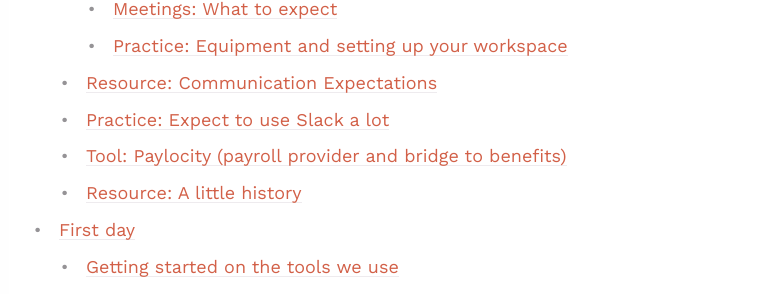
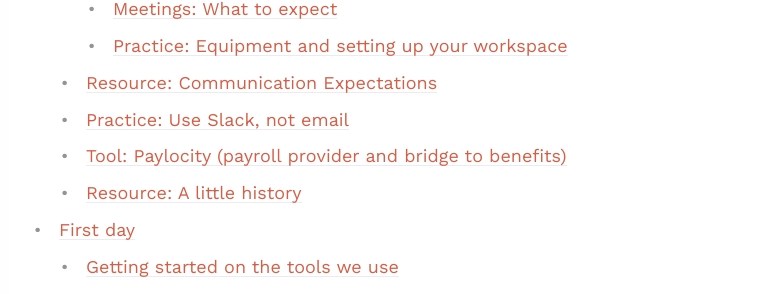
Before and after one commit to trussworks/trussels-guide, a Jekyll site: the page built from docs/trussels.md, in a window 1280 px wide. Shown: the part 1299-1593 px from the top of the page, without its empty margins (385-1158 px from the left). Built offline with Jekyll 4.4.1, drawn with Linux system fonts in a browser that asks for light colours; emoji names are drawn with the system emoji font.

Commit message:
Retitle section 'Expect to use Slack a lot' -> 'Use Slack, not email'

```diff
--- a/docs/trussels.md
+++ b/docs/trussels.md
@@ -151,7 +151,7 @@ Equipment can include:
 ## Resource: Communication Expectations
 Communication is essential.  We have a number of tools to use here at Truss, though some are far more prevalent than others.  Slack is our number one tool for internal communications — you will receive very few e-mails from other Trussels. This :lock:[doc](https://docs.google.com/document/d/1auMZSl-tUleBpJC8WjG6dtCvaEtjbbbCMnsVR7bIP8c/edit#heading=h.mw7235wtjesw) will provide you more info on that as well as expectations around Zoom, communication during business travel, and general communication tips:
 
-## Practice: Expect to use Slack a lot
+## Practice: Use Slack, not email
 We value open and transparent communication, which makes Slack a better communication tool for us than email. (Our other major communication tool is :lock:[Zoom, for video conferencing](https://docs.google.com/document/d/1P2QzYm5v21IdrgbDjEZG2kq9E5GCu5lcSPv-2-2RxCg/edit).)
 
 All Slack channels begin with “#” — you’ve seen some mentioned in this guide already.
```
